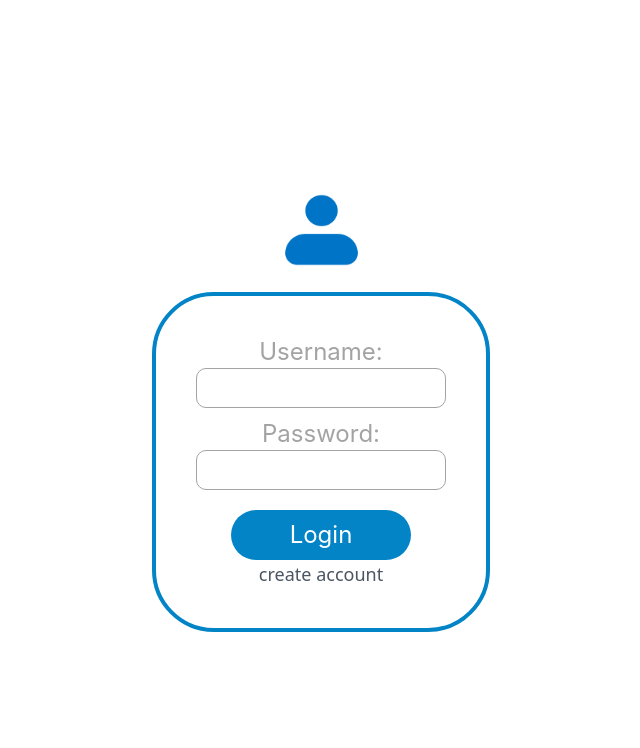
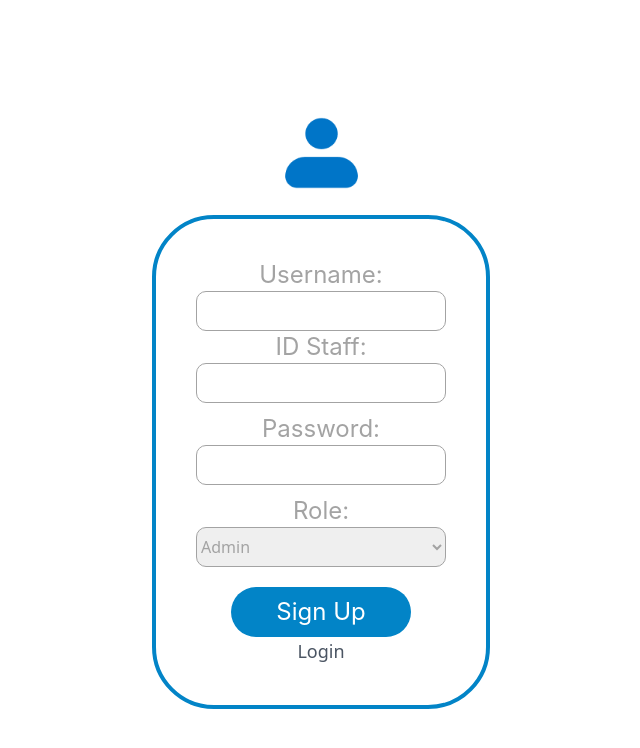
Before and after one commit to rafsanalhad/tatib_2g_final, a PHP site: page /signUp.php in a window 1280 px wide. Shown: the top 748 px of the page, without its empty margins (319-959 px from the left). Run offline with PHP 8.4, Linux system fonts and the light colour scheme; some libraries are stand-ins or nearby versions.

Commit message:
menambah signup

```diff
--- a/login.php
+++ b/login.php
@@ -17,7 +17,7 @@
                     <label for="password" class="text-neutral-400 text-2xl font-normal font-['Inter'] m-auto mt-[10px]">Password:</label>
                     <input type="password" id="password" class="w-[250px] h-[40px] border border-neutral-400 rounded-[10px]"/>
                     <button class="w-[180px] h-[50px] items-center bg-sky-600 rounded-[31px] text-white text-2xl font-normal font-['Inter'] m-auto mt-5 act:bg-sky-600">Login</button>
-                    <p class="m-auto text-lg text-gray-600">create account</p>
+                    <a href="signUp.php" class="m-auto text-lg text-gray-600">create account</a>
                 </div>
             </div>
         </form>
--- a/signUp.php
+++ b/signUp.php
@@ -13,10 +13,18 @@
             <div class="flex flex-col p-10">
                 <label for="username" class="text-neutral-400 text-2xl font-normal font-['Inter'] m-auto">Username:</label>
                 <input type="text" id="username" class="w-[250px] h-[40px] border border-neutral-400 rounded-[10px]"/>
+                <label for="username" class="text-neutral-400 text-2xl font-normal font-['Inter'] m-auto">ID Staff:</label>
+                <input type="text" id="username" class="w-[250px] h-[40px] border border-neutral-400 rounded-[10px]"/>
                 <label for="password" class="text-neutral-400 text-2xl font-normal font-['Inter'] m-auto mt-[10px]">Password:</label>
                 <input type="password" id="password" class="w-[250px] h-[40px] border border-neutral-400 rounded-[10px]"/>
-                <button class="w-[180px] h-[50px] items-center bg-sky-600 rounded-[31px] text-white text-2xl font-normal font-['Inter'] m-auto mt-5 act:bg-sky-600">Login</button>
-                <p class="m-auto text-lg text-gray-600">create account</p>
+                <label for="role" class="text-neutral-400 text-2xl font-normal font-['Inter'] m-auto mt-[10px]">Role:</label>
+                <select name="role" id="role" class="w-[250px] h-[40px] border border-neutral-400 rounded-[10px] text-neutral-400">
+                    <option value="admin">Admin</option>
+                    <option value="Dosen">Dosen</option>
+                    <option value="mahasiswa">Mahasiswa</option>
+                </select>
+                <button class="w-[180px] h-[50px] items-center bg-sky-600 rounded-[31px] text-white text-2xl font-normal font-['Inter'] m-auto mt-5 act:bg-sky-600">Sign Up</button>
+                <a href="login.php" class="m-auto text-lg text-gray-600">Login</a>
             </div>
         </div>
     </div>
```
